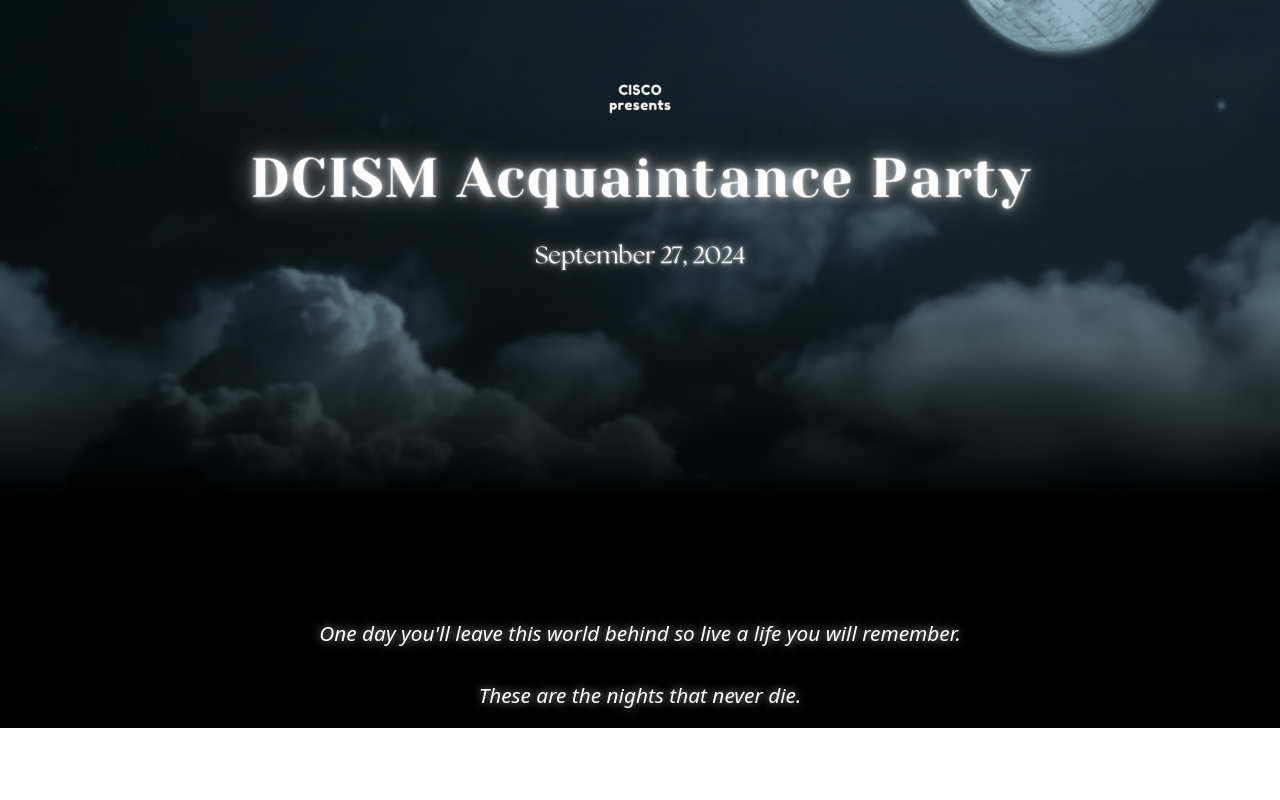
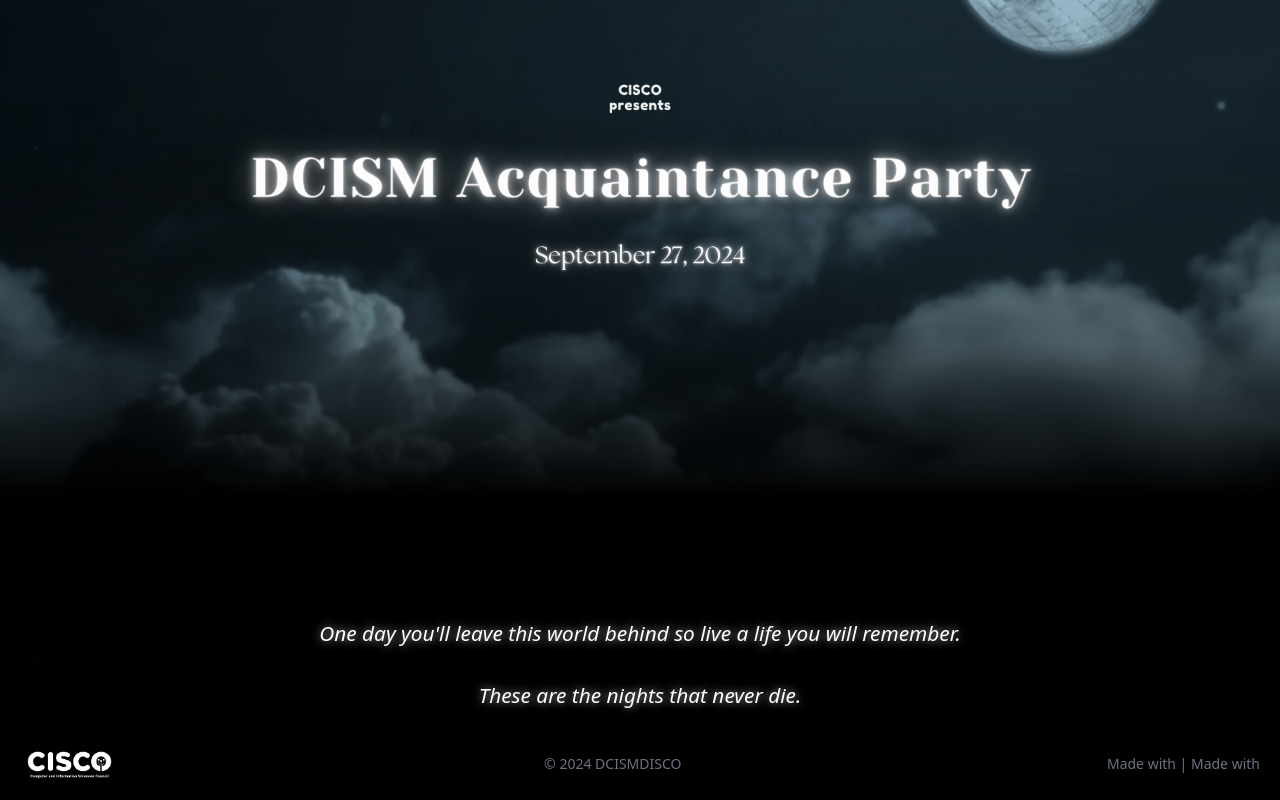
Before and after one commit to baristabarita/dcism-disco, a React (Vite) app: page / in a window 1280 px wide. Shown: the part 222-1022 px from the top of the page. Before the commit the page ends 950 px from the top, so only its background shows below. Built offline with nearby package versions, Linux system fonts and the light colour scheme.

Commit message:
[FEAT] Added Footer component, renamed component files to follow proper syntax

```diff
--- a/src/App.tsx
+++ b/src/App.tsx
@@ -1,7 +1,8 @@
 import { useState } from "react";
-import Navbar from "./components/navbar/navbar";
-import Banner from "./components/banner/banner";
-import PostBanner from "./components/postbanner/postbanner";
+import Navbar from "./components/navbar/Navbar.tsx";
+import Banner from "./components/banner/Banner.tsx";
+import PostBanner from "./components/postbanner/PostBanner.tsx";
+import Footer from "./components/footer/Footer.tsx";
 
 import BackgroundImage from "./assets/images/backgroundimage.png";
 
@@ -18,7 +19,11 @@ function App() {
           }}
         >
           <PostBanner />
+          <div id="Content" className="cart text-white">
+
+          </div>
         </div>
+        <Footer />
       </div>
     </>
   );
--- /dev/null
+++ b/src/components/footer/Footer.tsx
@@ -0,0 +1,17 @@
+import React from 'react';
+import logo from '@/assets/images/full_logo.png';
+
+const Footer: React.FC = () => {
+    const currentYear = new Date().getFullYear();
+    return (
+        <footer className='flex flex-row justify-between items-center text-sm drop-shadow-[0_0px_10px_rgba(0,0,0,0.25)] p-5 bg-black'>
+            <img src={logo} alt="Cisco Logo" className="h-8" />
+            <p className="m-auto text-center text-gray-500">© {currentYear} DCISMDISCO</p>
+            <p className="text-center text-gray-500">
+            Made with | Made with
+            </p>
+        </footer>
+    );
+}
+
+export default Footer;
```
